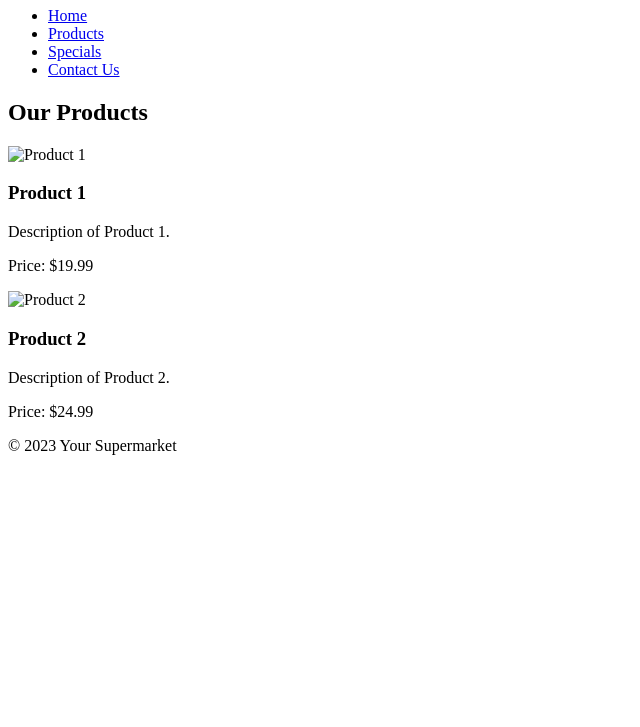
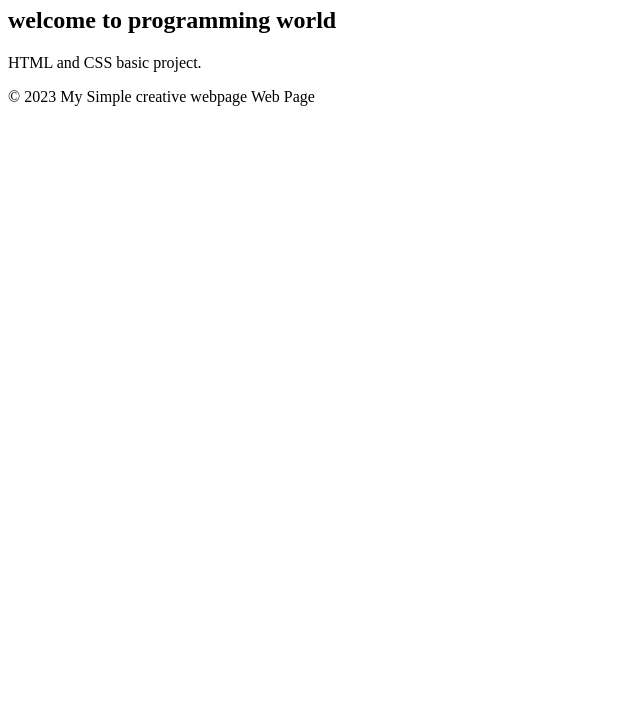
Before and after one commit to PrudhviMuppasani/PrudhviMuppasani.github.io, a plain HTML site: page web.html in a window 1280 px wide. Shown: the part 73-800 px from the top of the page, without its empty margins (0-640 px from the left). Drawn offline with Linux system fonts and the light colour scheme.

Commit message:
web.html

```diff
--- a/web.html
+++ b/web.html
@@ -1,44 +1,21 @@
 <!DOCTYPE html>
-
 <html lang="en">
 <head>
     <meta charset="UTF-8">
     <meta name="viewport" content="width=device-width, initial-scale=1.0">
-    <title>Supermarket</title>
-    <link rel="stylesheet" href="styles.css"> <!-- You can create a separate CSS file for styling -->
+    <title>My Simple Web Page</title>
+    <link rel="stylesheet" href="styles.css"> <!-- Link to the CSS file -->
 </head>
 <body>
     <header>
-        <h1>Welcome to Our Supermarket</h1>
-        <nav>
-            <ul>
-                <li><a href="#">Home</a></li>
-                <li><a href="#">Products</a></li>
-                <li><a href="#">Specials</a></li>
-                <li><a href="#">Contact Us</a></li>
-            </ul>
-        </nav>
+        <h1>Hi Welcome to Coding Hub</h1>
     </header>
-
-    <section id="products">
-        <h2>Our Products</h2>
-        <div class="product">
-            <img src="product1.jpg" alt="Product 1">
-            <h3>Product 1</h3>
-            <p>Description of Product 1.</p>
-            <p>Price: $19.99</p>
-        </div>
-        <div class="product">
-            <img src="product2.jpg" alt="Product 2">
-            <h3>Product 2</h3>
-            <p>Description of Product 2.</p>
-            <p>Price: $24.99</p>
-        </div>
-        <!-- Add more product listings as needed -->
+    <section>
+        <h2>welcome to programming world</h2>
+        <p>HTML and CSS basic project.</p>
     </section>
-
     <footer>
-        <p>&copy; 2023 Your Supermarket</p>
+        <p>&copy; 2023 My Simple creative webpage Web Page</p>
     </footer>
 </body>
 </html>
```
